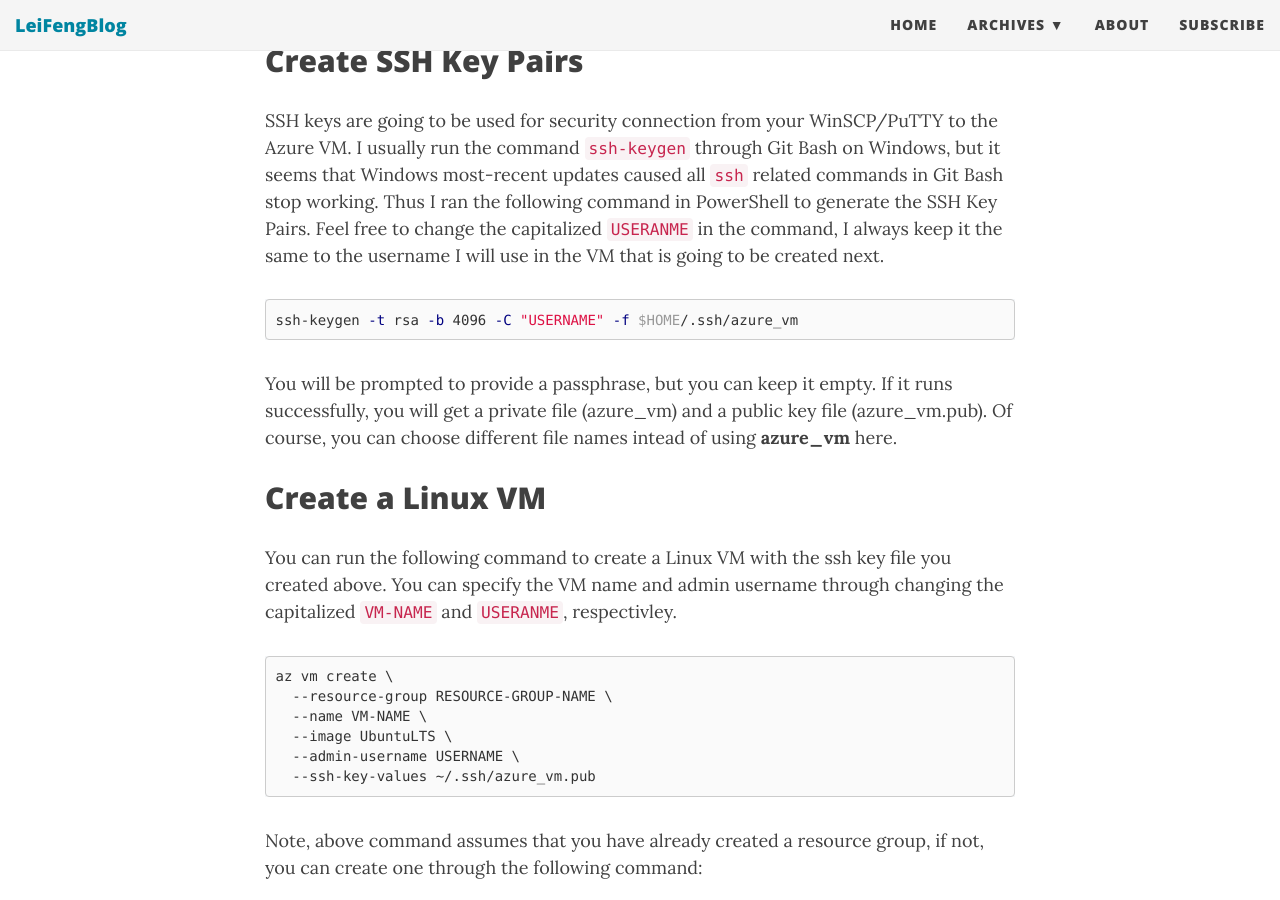
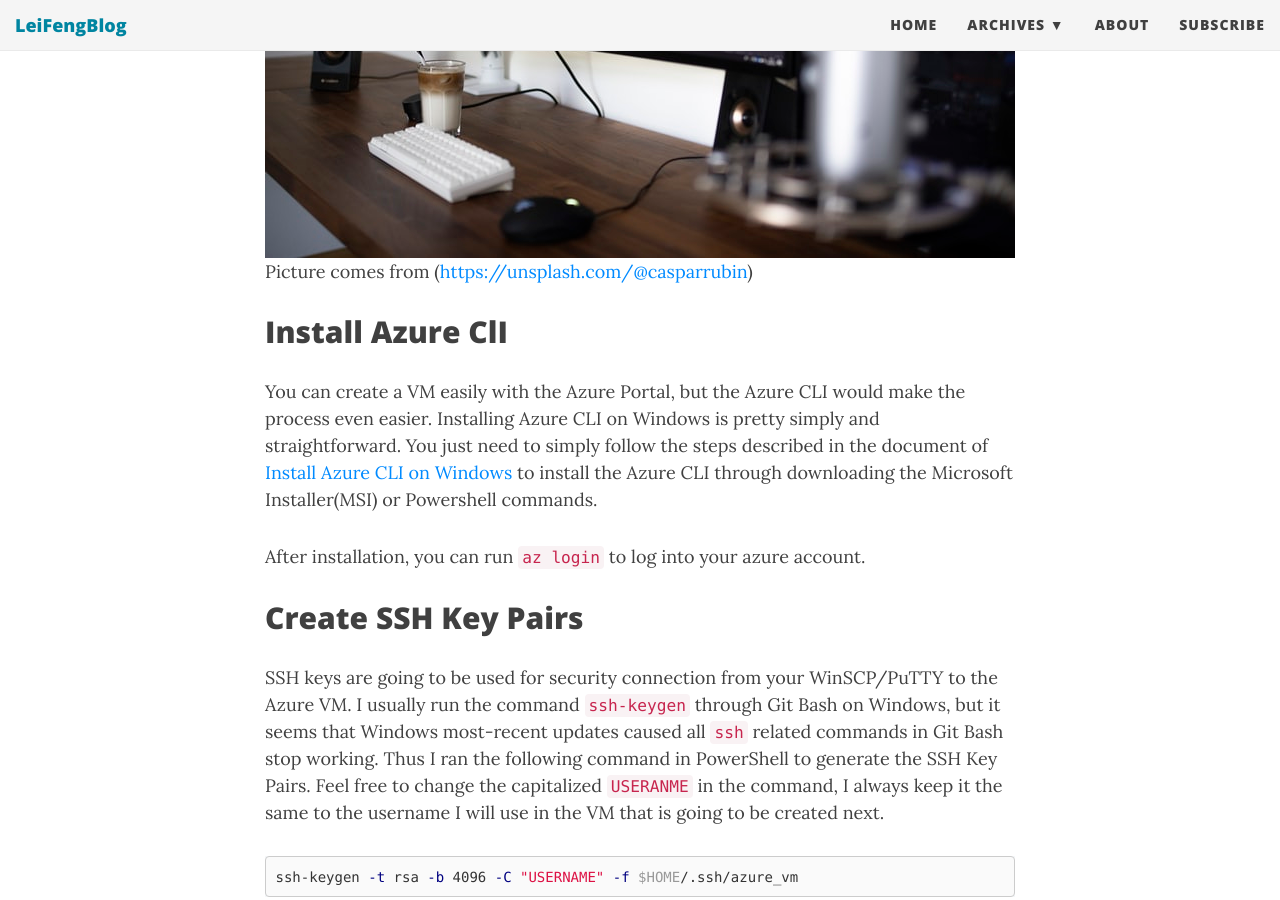
Before and after one commit to stonefl/stonefl.github.io, a Jekyll site: the page built from _posts/2020-10-01-create-and-connect-to-azure-vm-under-company-proxy.md, in a window 1280 px wide and 900 px high, scrolled down 1082 px. Built offline with Jekyll 4.4.1, drawn with Linux system fonts in a browser that asks for light colours; nearby versions of some CDN libraries; comment, search, counter and statistics services are not loaded.

Commit message:
Update 2020-10-01-create-and-connect-to-azure-vm-under-company-proxy.md

```diff
--- a/_posts/2020-10-01-create-and-connect-to-azure-vm-under-company-proxy.md
+++ b/_posts/2020-10-01-create-and-connect-to-azure-vm-under-company-proxy.md
@@ -15,8 +15,8 @@ bigimg: /img/post/computer.jfif
 To learn Microsoft Azure Virtual Machine, the first thing you want to try might be to create a VM and connect to it. If you follow the steps described in Microsoft's [official quickstart document](https://docs.microsoft.com/en-us/azure/virtual-machines/windows/quick-create-cli), you most likely fail to connect to it, especially when you are under a company proxy. This post decribes the step-by-step process I performed to create a Linux VM and connect to it through WindSCP on Windows 10 under a company proxy.
 
 <!--more-->
-
-
+![Computer]({{site.baseurl}}/img/post/computer.jfif)
+Picture comes from ([https://unsplash.com/@casparrubin](https://unsplash.com/photos/0qvBNep1Y04))
 ## Install Azure ClI
 You can create a VM easily with the Azure Portal, but the Azure CLI would make the process even easier. Installing Azure CLI on Windows is pretty simply and straightforward. You just need to simply follow the steps described in the document of [Install Azure CLI on Windows](https://docs.microsoft.com/en-us/cli/azure/install-azure-cli-windows?tabs=azure-cli) to install the Azure CLI through downloading the Microsoft Installer(MSI) or Powershell commands.
 
```
